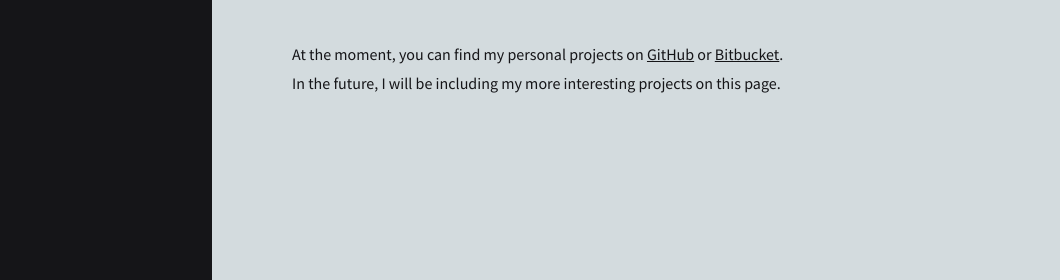
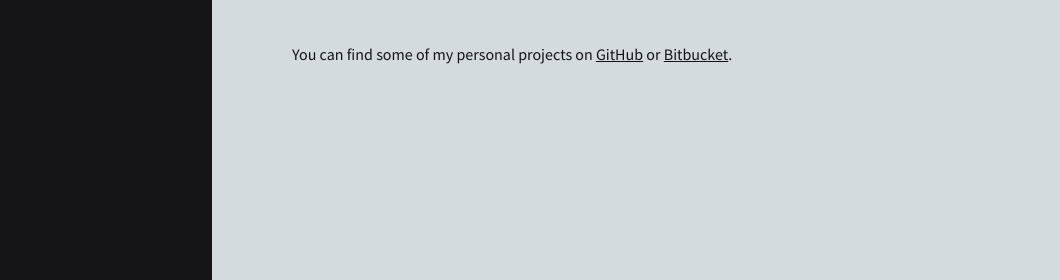
Before and after one commit to ruffinge/ruffinge.github.io, a plain HTML site: page index.html in a window 1280 px wide. Shown: the part 396-676 px from the top of the page, 220-1280 px from the left. Drawn offline with Linux system fonts and the light colour scheme.

Commit message:
Update projects section.

```diff
--- a/index.html
+++ b/index.html
@@ -30,11 +30,11 @@
 
         <h2>Projects</h2>
         <p>
-        	At the moment, you can find my personal projects on
+        	You can find some of my personal projects on
         	<a href="https://github.com/ruffinge/">GitHub</a> or
         	<a href="https://bitbucket.org/eruffing/">Bitbucket</a>.
         </p>
-        <p>In the future, I will be including my more interesting projects on this page.</p>
+<!--         <p>In the future, I will be including my more interesting projects on this page.</p> -->
 
         <!--<section>
             <h3>Widgety McWidgetface</h3>
```
